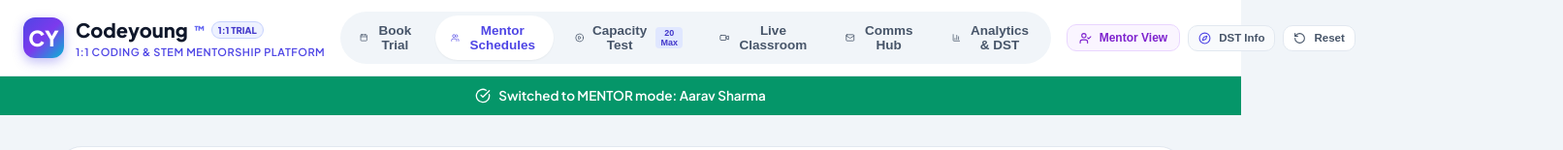
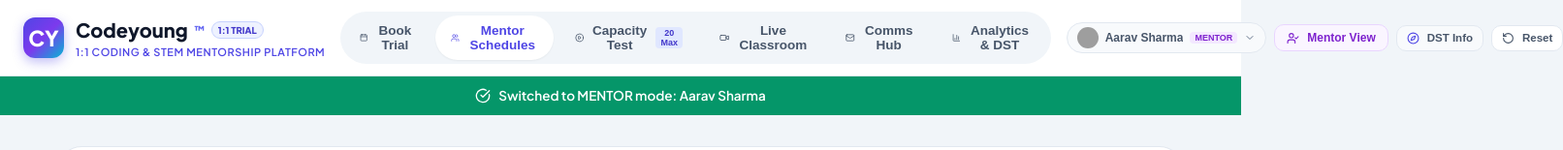
Before and after one commit to DeekshaG96/codeyoung-trial-booking, a React (Vite) app in the folder client/: page / in a window 1280 px wide. Both pictures are taken after a click on the button "Parent View". Shown: the top 155 px of the page at 97% size, 1612 px wide, since content can reach past the window. Built offline with nearby package versions, Linux system fonts and the light colour scheme; no server answers; grey boxes are pictures that could not be loaded.

Commit message:
feat: add visible Sign In button and user profile dropdown to Navbar

```diff
--- a/client/src/components/Navbar.jsx
+++ b/client/src/components/Navbar.jsx
@@ -1,5 +1,6 @@
-import React from 'react';
-import { Calendar, Users, Video, PlayCircle, Mail, RotateCcw, Sparkles, Compass, BarChart3, UserCheck, Shield } from 'lucide-react';
+import React, { useState, useRef, useEffect } from 'react';
+import { Calendar, Users, Video, PlayCircle, Mail, RotateCcw, Sparkles, Compass, BarChart3, UserCheck, Shield, LogIn, LogOut, ChevronDown, User as UserIcon } from 'lucide-react';
+import { useAuth } from '../services/authContext';
 
 export default function Navbar({
   activeTab,
@@ -9,7 +10,21 @@
   userRole,
   onSwitchRole
 }) {
+  const { user, openAuthModal, logout } = useAuth();
+  const [isUserMenuOpen, setIsUserMenuOpen] = useState(false);
+  const userMenuRef = useRef(null);
   const isParent = userRole === 'parent';
+
+  // Close dropdown when clicking outside
+  useEffect(() => {
+    function handleClickOutside(event) {
+      if (userMenuRef.current && !userMenuRef.current.contains(event.target)) {
+        setIsUserMenuOpen(false);
+      }
+    }
+    document.addEventListener('mousedown', handleClickOutside);
+    return () => document.removeEventListener('mousedown', handleClickOutside);
+  }, []);
 
   return (
     <header className="header-nav" id="main-navigation-header">
@@ -97,7 +112,152 @@
         </nav>
 
         {/* Header Right Actions */}
-        <div className="header-actions" style={{ display: 'flex', alignItems: 'center', gap: '8px', flexShrink: 0 }}>
+        <div className="header-actions" style={{ display: 'flex', alignItems: 'center', gap: '8px', flexShrink: 0, position: 'relative' }}>
+          {/* Sign In / User Account Action */}
+          {!user ? (
+            <button
+              id="btn-nav-signin"
+              className="btn-primary"
+              style={{
+                display: 'inline-flex',
+                alignItems: 'center',
+                gap: '6px',
+                padding: '6px 14px',
+                fontSize: '12px',
+                fontWeight: 700,
+                background: 'linear-gradient(135deg, #4f46e5 0%, #6366f1 100%)',
+                color: '#ffffff',
+                borderRadius: '8px',
+                border: 'none',
+                cursor: 'pointer',
+                boxShadow: '0 2px 6px rgba(79, 70, 229, 0.25)'
+              }}
+              onClick={() => openAuthModal('signin')}
+              title="Sign in with Email or Demo Account"
+            >
+              <LogIn size={13} />
+              <span>Sign In</span>
+            </button>
+          ) : (
+            <div ref={userMenuRef} style={{ position: 'relative' }}>
+              <button
+                id="btn-nav-user-profile"
+                className="btn-secondary"
+                style={{
+                  display: 'inline-flex',
+                  alignItems: 'center',
+                  gap: '7px',
+                  padding: '4px 10px',
+                  fontSize: '12px',
+                  fontWeight: 600,
+                  background: '#f8fafc',
+                  border: '1px solid #e2e8f0',
+                  borderRadius: '20px',
+                  cursor: 'pointer'
+                }}
+                onClick={() => setIsUserMenuOpen(prev => !prev)}
+                title={`Signed in as ${user.name} (${user.role})`}
+              >
+                {user.avatar ? (
+                  <img
+                    src={user.avatar}
+                    alt={user.name}
+                    style={{ width: '22px', height: '22px', borderRadius: '50%', objectFit: 'cover' }}
+                  />
+                ) : (
+                  <div style={{ width: '22px', height: '22px', borderRadius: '50%', background: '#4f46e5', color: '#fff', fontSize: '11px', display: 'flex', alignItems: 'center', justifyContent: 'center' }}>
+                    {user.name?.charAt(0) || 'U'}
+                  </div>
+                )}
+                <span style={{ maxWidth: '110px', overflow: 'hidden', textOverflow: 'ellipsis', whiteSpace: 'nowrap' }} className="hide-on-mobile">
+                  {user.name}
+                </span>
+                <span style={{ fontSize: '9px', fontWeight: 800, padding: '1px 5px', borderRadius: '4px', background: user.role === 'mentor' ? '#f3e8ff' : '#dbeafe', color: user.role === 'mentor' ? '#7e22ce' : '#1d4ed8', textTransform: 'uppercase' }}>
+                  {user.role}
+                </span>
+                <ChevronDown size={12} color="#64748b" />
+              </button>
+
+              {/* User Dropdown Menu */}
+              {isUserMenuOpen && (
+                <div
+                  style={{
+                    position: 'absolute',
+                    top: 'calc(100% + 6px)',
+                    right: 0,
+                    width: '230px',
+                    background: '#ffffff',
+                    border: '1px solid #e2e8f0',
+                    borderRadius: '12px',
+                    boxShadow: '0 10px 25px -5px rgba(0, 0, 0, 0.1), 0 8px 10px -6px rgba(0, 0, 0, 0.1)',
+                    zIndex: 1000,
+                    padding: '8px',
+                    display: 'flex',
+                    flexDirection: 'column',
+                    gap: '4px'
+                  }}
+                >
+                  <div style={{ padding: '8px 10px', borderBottom: '1px solid #f1f5f9' }}>
+                    <div style={{ fontWeight: 700, fontSize: '12.5px', color: '#0f172a' }}>{user.name}</div>
+                    <div style={{ fontSize: '11px', color: '#64748b', overflow: 'hidden', textOverflow: 'ellipsis' }}>{user.email}</div>
+                  </div>
+
+                  <button
+                    onClick={() => {
+                      setIsUserMenuOpen(false);
+                      openAuthModal('signin');
+                    }}
+                    style={{
+                      display: 'flex',
+                      alignItems: 'center',
+                      gap: '8px',
+                      padding: '7px 10px',
+                      fontSize: '12px',
+                      color: '#334155',
+                      background: 'transparent',
+                      border: 'none',
+                      borderRadius: '6px',
+                      cursor: 'pointer',
+                      textAlign: 'left',
+                      width: '100%'
+                    }}
+                    onMouseEnter={e => e.currentTarget.style.background = '#f8fafc'}
+                    onMouseLeave={e => e.currentTarget.style.background = 'transparent'}
+                  >
+                    <LogIn size={13} color="#4f46e5" />
+                    <span>Switch Account / Sign In</span>
+                  </button>
+
+                  <button
+                    onClick={() => {
+                      setIsUserMenuOpen(false);
+                      logout();
+                    }}
+                    style={{
+                      display: 'flex',
+                      alignItems: 'center',
+                      gap: '8px',
+                      padding: '7px 10px',
+                      fontSize: '12px',
+                      color: '#dc2626',
+                      background: 'transparent',
+                      border: 'none',
+                      borderRadius: '6px',
+                      cursor: 'pointer',
+                      textAlign: 'left',
+                      width: '100%'
+                    }}
+                    onMouseEnter={e => e.currentTarget.style.background = '#fef2f2'}
+                    onMouseLeave={e => e.currentTarget.style.background = 'transparent'}
+                  >
+                    <LogOut size={13} color="#dc2626" />
+                    <span>Sign Out</span>
+                  </button>
+                </div>
+              )}
+            </div>
+          )}
+
           {/* Role Toggle Pill (Standard User Friendly) */}
           <button
             id="btn-role-switcher"
```
